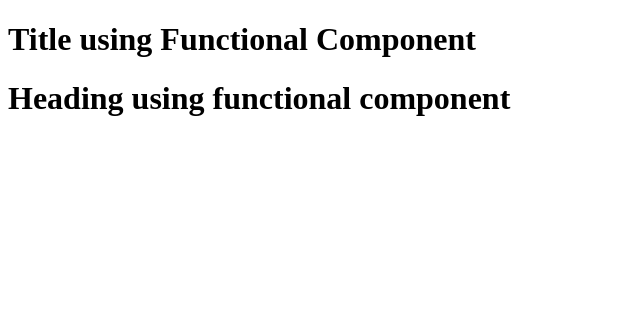
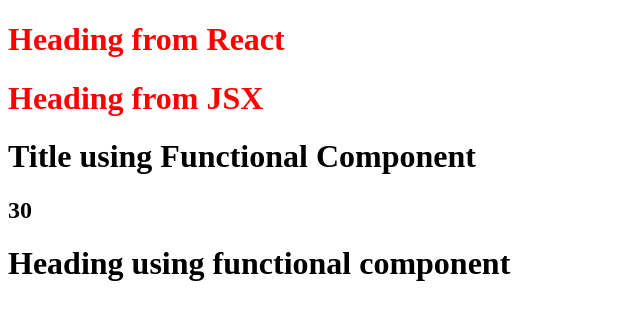
Before and after one commit to agarwalmohak6/namaste-react-final-revision, a React (Vite) app: page / in a window 1280 px wide. Shown: the top 320 px of the page, without its empty margins (0-640 px from the left). Built offline with nearby package versions, Linux system fonts and the light colour scheme.

Commit message:
day 3 begin

```diff
--- a/App.js
+++ b/App.js
@@ -13,9 +13,12 @@
 // Multi line Functional component
 const HeadingComponent = () => (
   <div id="conatiner">
+    {heading}
+    {headingJSX}
     <Title />
+    <h2>{10 + 20}</h2>
     <h1 className="heading">Heading using functional component</h1>
   </div>
 );
 const root = ReactDOM.createRoot(document.getElementById("root"));
-root.render(<HeadingComponent/>);
+root.render(<HeadingComponent />);
```
